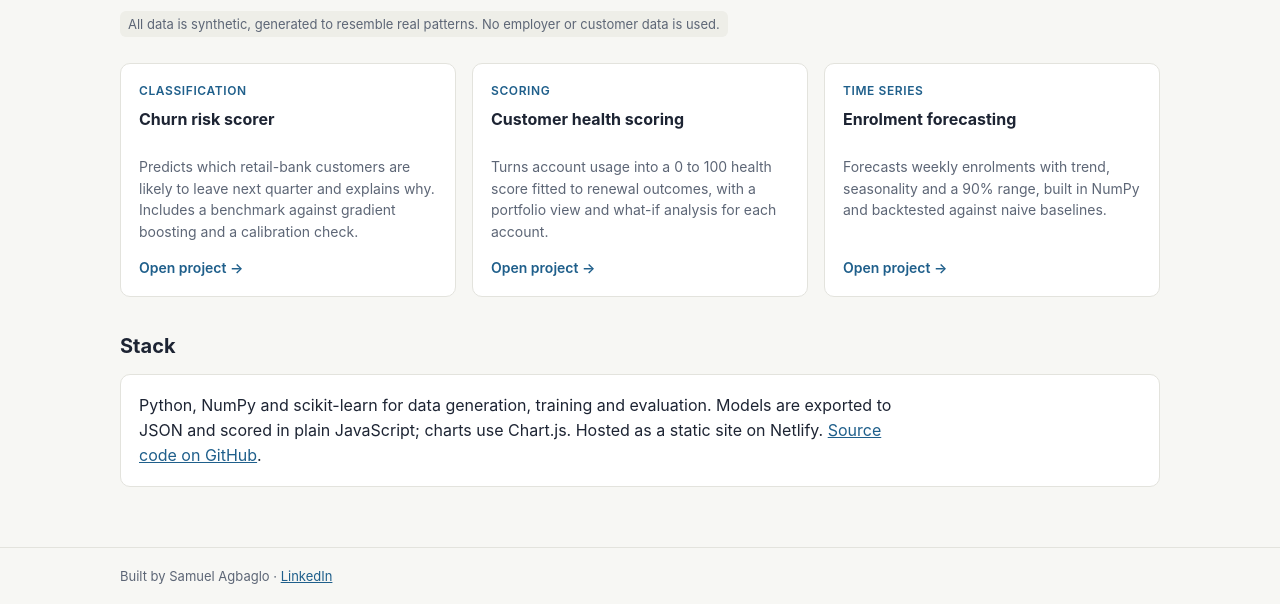
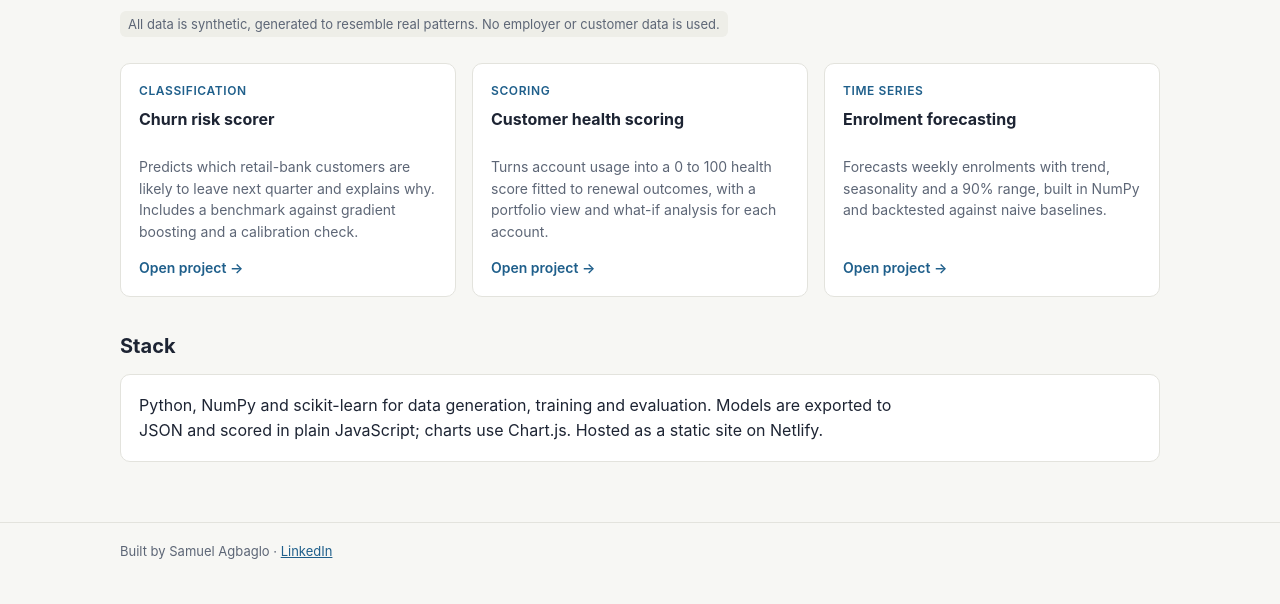
Before and after one commit to sammiel/ml-portfolio, a plain HTML site: page site/index.html in a window 1280 px wide. Shown: the part 216-820 px from the top of the page. Drawn offline with Linux system fonts and the light colour scheme.

Commit message:
Remove GitHub source and training-code links from the site
Drops the "Source code on GitHub" link from the Stack section and the
"Training code on GitHub" links from the churn, health and forecast pages.

Co-Authored-By: Claude Opus 5.5 <noreply@anthropic.com>

```diff
--- a/site/index.html
+++ b/site/index.html
@@ -45,7 +45,7 @@
 
     <h2>Stack</h2>
     <div class="card prose">
-      <p style="margin:0">Python, NumPy and scikit-learn for data generation, training and evaluation. Models are exported to JSON and scored in plain JavaScript; charts use Chart.js. Hosted as a static site on Netlify. <a href="https://github.com/sammiel/ml-portfolio">Source code on GitHub</a>.</p>
+      <p style="margin:0">Python, NumPy and scikit-learn for data generation, training and evaluation. Models are exported to JSON and scored in plain JavaScript; charts use Chart.js. Hosted as a static site on Netlify.</p>
     </div>
   </main>
 
```
Also changed, not shown: site/churn/index.html (+0 -1 lines), site/forecast/index.html (+0 -1 lines), site/health/index.html (+0 -1 lines).
